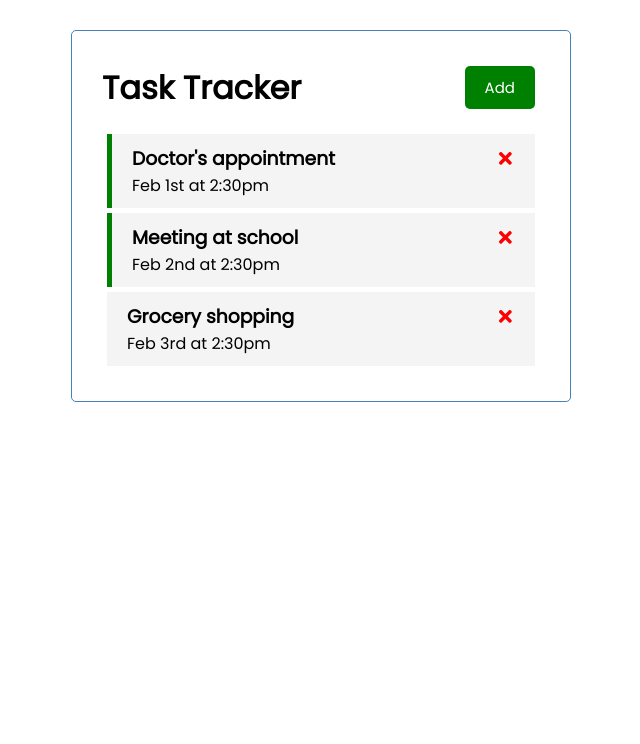
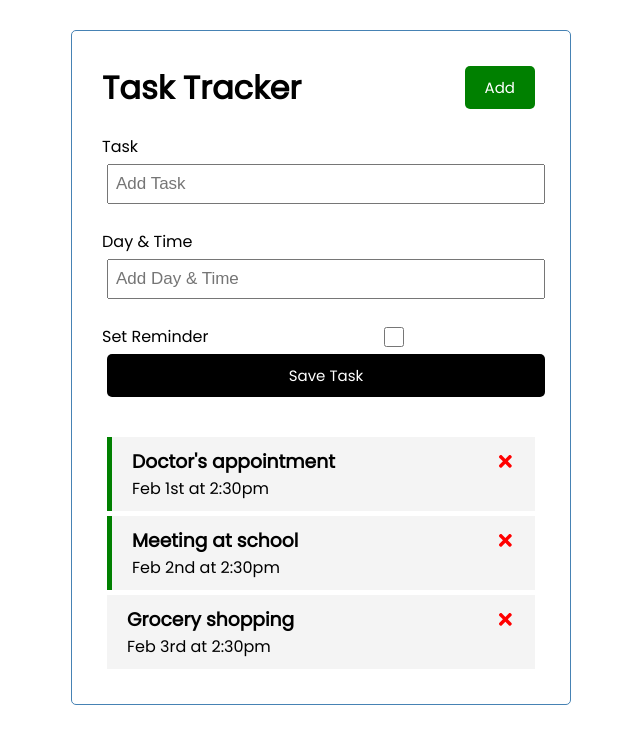
Before and after one commit to imzo15/reactjs-crash-course-2021, a React (Create React App) app: page / in a window 1280 px wide. Shown: the top 744 px of the page, without its empty margins (319-959 px from the left). Built offline with nearby package versions, Linux system fonts and the light colour scheme.

Commit message:
Added addTask function

```diff
--- a/src/App.js
+++ b/src/App.js
@@ -1,6 +1,7 @@
 import Header from './components/Header'
 import Tasks from './components/Tasks'
 import { useState } from 'react'
+import AddTask from './components/AddTask'
 
 function App() {
   const [tasks, setTasks] = useState([
@@ -23,6 +24,14 @@ function App() {
       reminder: false
     }
   ])
+
+  const addTask = (task) => {
+    const id = Math.floor(Math.random() * 100000 ) + 1
+    console.log(id);
+    const newTask = {id, ...task}
+    setTasks([...tasks, newTask])
+  }
+
   // 1:03
   const deleteTask = (id) => {
     console.log(id);
@@ -37,6 +46,7 @@ function App() {
   return (
     <div className="container">
       <Header />
+      <AddTask onAdd={addTask} />
       {(tasks.length > 0) ? <Tasks tasks={tasks} onToggleReminder={toggleReminder} onDelete={deleteTask} /> : 'No tasks to display'}
 
     </div>
--- /dev/null
+++ b/src/components/AddTask.js
@@ -0,0 +1,45 @@
+import React from 'react'
+import  {useState} from 'react'
+
+const AddTask = (props) => {
+    const [title, setTitle] = useState('')
+    const [day, setDay] = useState('')
+    const [reminder, setReminder] = useState(false)
+
+    const onSubmit = (event) => {
+        event.preventDefault()
+
+        if (!title) {
+            alert('Please add a task')
+            return
+        }
+
+        props.onAdd({title, day, reminder})
+        setTitle('')
+        setDay('')
+        setReminder(false)
+    }
+
+    return (
+        <form className='add-form' onSubmit={onSubmit}>
+            <div className='form-control'>
+                <label htmlFor="">Task</label>
+                <input type="text" placeholder='Add Task' value={title} onChange={(event) => setTitle(event.target.value)} />
+            </div>
+
+            <div className='form-control'>
+                <label htmlFor="">Day & Time</label>
+                <input type="text" placeholder='Add Day & Time' value={day} onChange={(event) => setDay(event.target.value)} />
+            </div>
+
+            <div className='form-control-check'>
+                <label htmlFor="">Set Reminder</label>
+                <input type="checkbox" checked={reminder} value={reminder} onChange={(event) => setReminder(event.target.checked)}/>
+            </div>
+
+            <input type="submit" className='btn btn-block' value="Save Task"/>
+        </form>
+    )
+}
+
+export default AddTask
```
